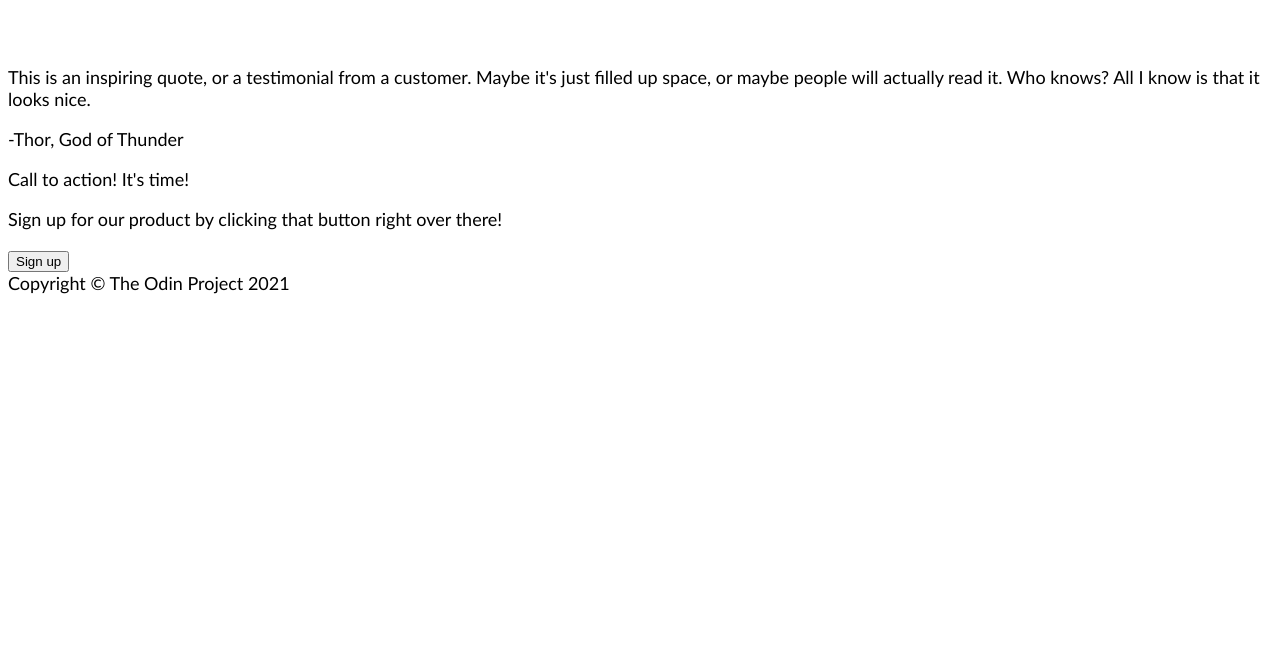
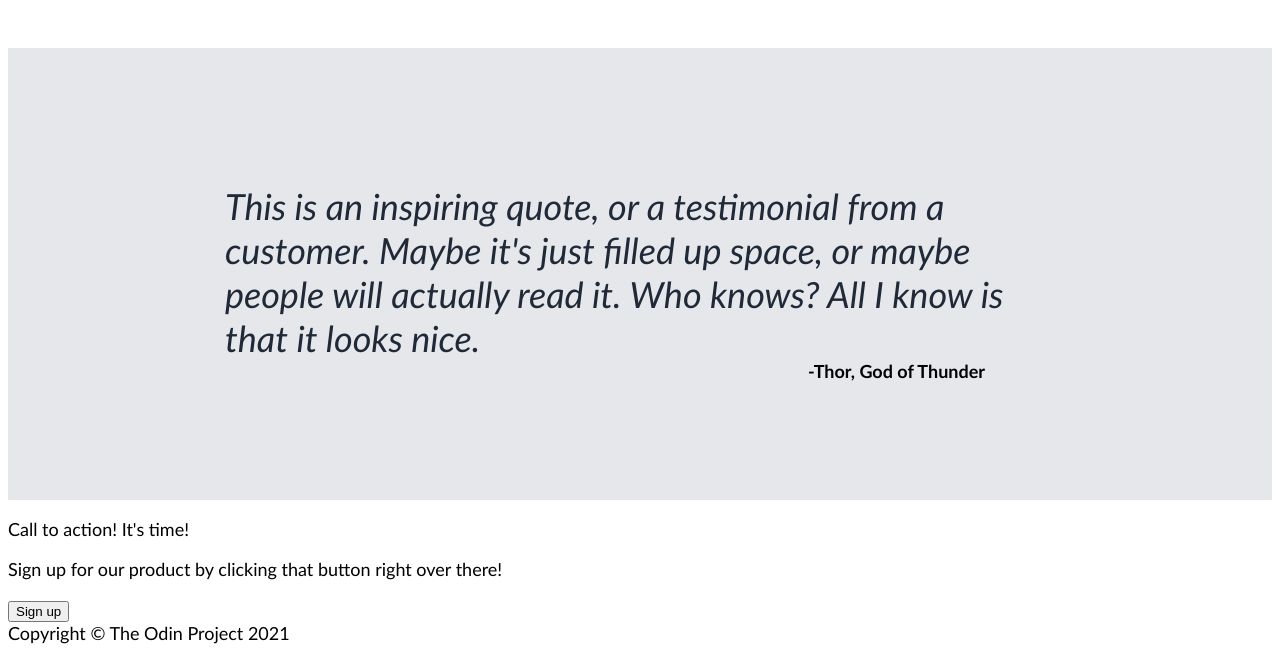
Before and after one commit to Tanner-Denti/odin_landing_page, a plain HTML site: page index.html in a window 1280 px wide. Shown: the part 949-1601 px from the top of the page. Before the commit the page ends 1251 px from the top, so only its background shows below. Drawn offline with Linux system fonts and the light colour scheme.

Commit message:
Add quote section in css

```diff
--- a/index.html
+++ b/index.html
@@ -34,7 +34,6 @@
     </div>
   </div>
 
-
   <div class="upper-middle">
     <p class="header-mid">Some random information.</p>
     <div class="images">
@@ -59,15 +58,14 @@
     </div>
   </div>
 
-
-
-
-  <div class="quote">
-    <p>This is an inspiring quote, or a testimonial from a customer.
-      Maybe it's just filled up space, or maybe people will actually read it.
-      Who knows? All I know is that it looks nice.
-    </p>
-    <p>-Thor, God of Thunder</p>
+  <div class="lower-middle">
+    <div class="quote">
+      <p class="quote-text">This is an inspiring quote, or a testimonial from a customer.
+        Maybe it's just filled up space, or maybe people will actually read it.
+        Who knows? All I know is that it looks nice.
+      </p>
+      <p class="quote-author">-Thor, God of Thunder</p>
+    </div>
   </div>
 
   <div class="action">
--- a/styles.css
+++ b/styles.css
@@ -115,3 +115,29 @@ a {
 .img-list {
     border-radius: 10px;
 }
+
+.lower-middle {
+    background-color: #E5E7Eb;
+}
+
+.quote {
+    max-width: 830px;
+    margin: auto;
+    padding: 100px;
+    display: flex;
+    flex-direction: column;
+}
+
+.quote-text {
+    font-size: 36px;
+    font-style: italic;
+    color: #1F2937;
+    margin-bottom: 0;
+}
+
+.quote-author {
+    align-self: end;
+    margin-right: 70px;
+    font-weight: bolder;
+    margin-top: 0;
+}
```
